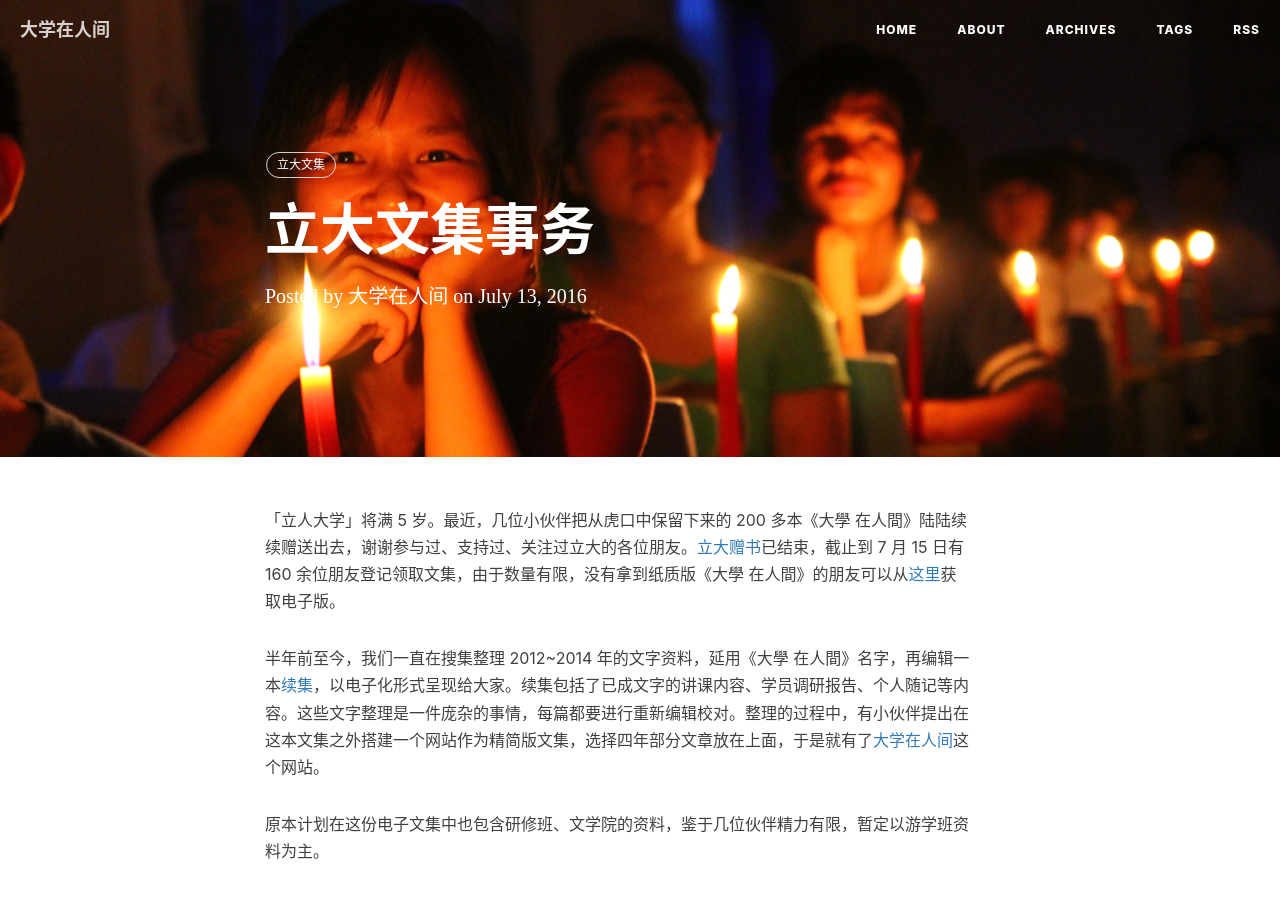
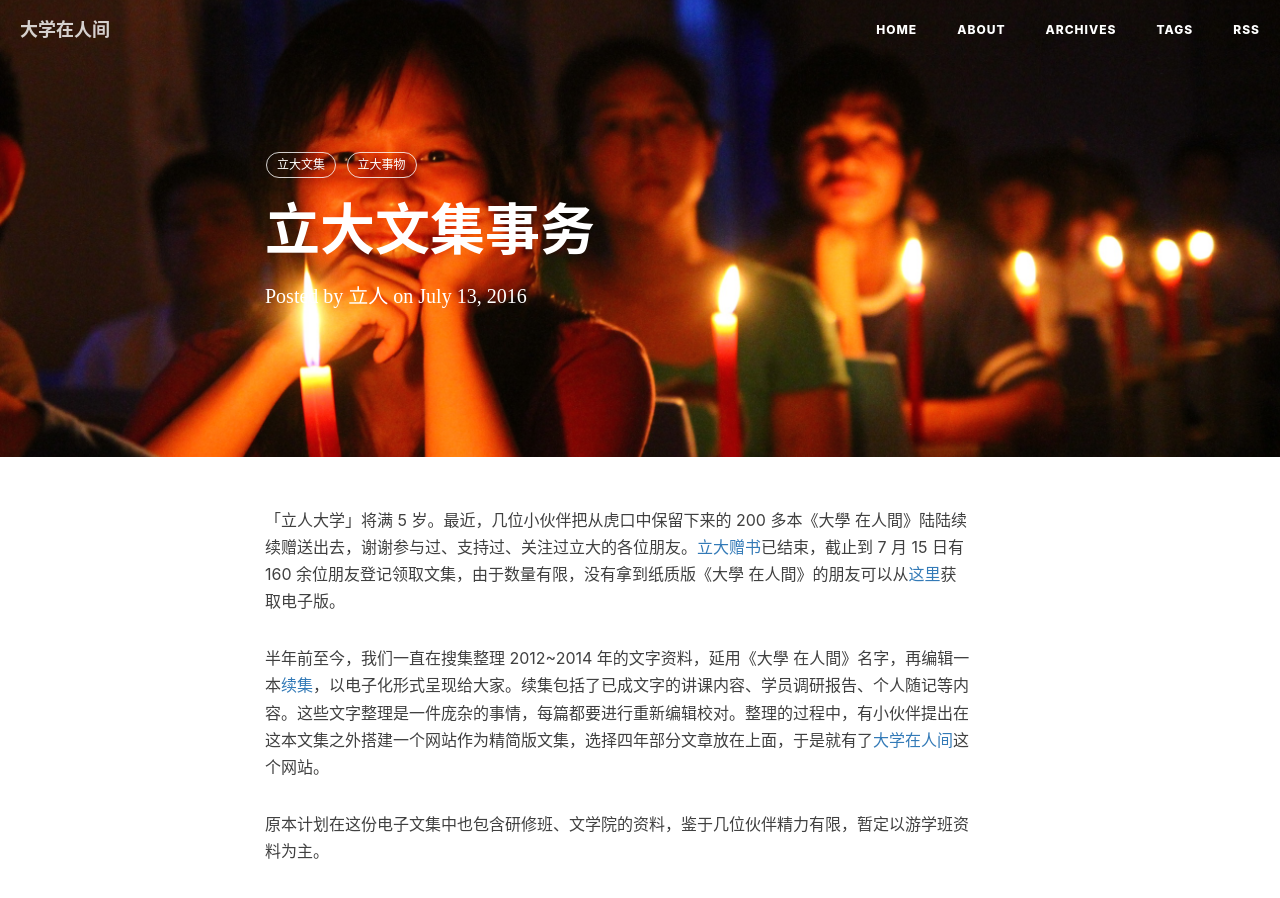
Before and after one commit to dgjj1991/LirenCollege.github.io, a Jekyll site: the page built from _posts/2016-07-14-lidawenji.md, in a window 1280 px wide and 900 px high. Built offline with Jekyll 4.4.1, drawn with Linux system fonts in a browser that asks for light colours; nearby versions of some CDN libraries; comment, search, counter and statistics services are not loaded.

Commit message:
更改tag

```diff
--- a/_posts/2016-07-14-lidawenji.md
+++ b/_posts/2016-07-14-lidawenji.md
@@ -3,10 +3,11 @@ layout:     post
 title:      "立大文集事务"
 subtitle:
 date:       2016-07-13 22:00:00
-author:
+author: 立人
 header-img: "img/home-bg.JPG"
 tags:
     - 立大文集
+    - 立大事物
 ---
 
 「立人大学」将满 5 岁。最近，几位小伙伴把从虎口中保留下来的 200 多本《大學 在人間》陆陆续续赠送出去，谢谢参与过、支持过、关注过立大的各位朋友。[立大赠书](https://lirencollege.github.io/2016/07/02/zengshu/)已结束，截止到 7 月 15 日有 160 余位朋友登记领取文集，由于数量有限，没有拿到纸质版《大學 在人間》的朋友可以从[这里](https://github.com/LirenCollege/LirenCollege.github.io/releases)获取电子版。
```
